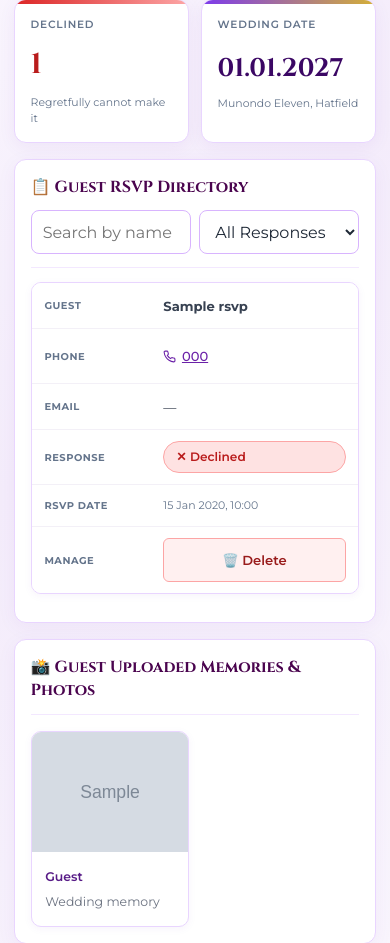
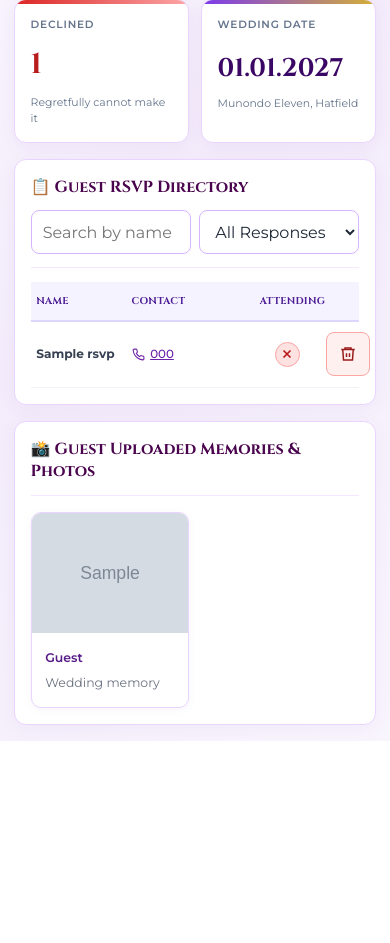
Before and after one commit to darleneskumba-cmyk/Digital-RSVP, a Django app: template templates/invitation/dashboard.html in a window 390 px wide. Shown: the part 358-1301 px from the top of the page. After the commit the page ends 1099 px from the top, so only its background shows below. Run offline with Django 3.2, Linux system fonts and the light colour scheme; the template is opened without the code that fills it: most values are stand-ins (such as "Sample title", 1, 10 or a date in 2020); grey boxes marked "Sample" are stand-in pictures.

Commit message:
darlenes edits

```diff
--- a/templates/invitation/dashboard.html
+++ b/templates/invitation/dashboard.html
@@ -294,7 +294,20 @@
       border-collapse: collapse;
       font-size: 0.88rem;
       background: #ffffff;
+      table-layout: fixed;
     }
+
+    .dash-table th:nth-child(1),
+    .dash-table td:nth-child(1) { width: 32%; }
+
+    .dash-table th:nth-child(2),
+    .dash-table td:nth-child(2) { width: 38%; }
+
+    .dash-table th:nth-child(3),
+    .dash-table td:nth-child(3) { width: 18%; text-align: center; }
+
+    .dash-table th:nth-child(4),
+    .dash-table td:nth-child(4) { width: 12%; text-align: center; }
 
     .dash-table th {
       background: #f5f3ff;
@@ -360,6 +373,37 @@
       color: #3b0764;
     }
 
+    .attendance-icon {
+      display: inline-flex;
+      align-items: center;
+      justify-content: center;
+      width: 28px;
+      height: 28px;
+      color: #15803d;
+      background: #dcfce7;
+      border: 1px solid #86efac;
+      border-radius: 50%;
+      vertical-align: middle;
+    }
+
+    .attendance-icon.declined {
+      color: #b91c1c;
+      background: #fee2e2;
+      border-color: #fca5a5;
+    }
+
+    .visually-hidden {
+      position: absolute;
+      width: 1px;
+      height: 1px;
+      padding: 0;
+      margin: -1px;
+      overflow: hidden;
+      clip: rect(0, 0, 0, 0);
+      white-space: nowrap;
+      border: 0;
+    }
+
     .photo-grid-preview {
       display: grid;
       grid-template-columns: repeat(auto-fill, minmax(180px, 1fr));
@@ -411,18 +455,24 @@
     .dash-delete-btn {
       display: inline-flex;
       align-items: center;
-      gap: 0.3rem;
-      padding: 0.3rem 0.6rem;
+      justify-content: center;
+      width: 40px;
+      height: 40px;
+      padding: 0;
       background: #fff0f0;
       color: #991b1b;
       border: 1px solid #fca5a5;
-      border-radius: 6px;
-      font-size: 0.75rem;
+      border-radius: 8px;
       font-weight: 600;
       cursor: pointer;
       transition: all 0.2s ease;
-      white-space: nowrap;
     }
+
+    .dash-delete-btn svg {
+      width: 18px;
+      height: 18px;
+    }
+
     .dash-delete-btn:hover {
       background: #fee2e2;
       border-color: #f87171;
@@ -552,83 +602,50 @@
         border: 0;
       }
 
-      .dash-table,
-      .dash-table tbody {
-        display: block;
+      .dash-table {
         width: 100%;
-        background: transparent;
+        table-layout: fixed;
       }
 
-      .dash-table thead {
-        position: absolute;
-        width: 1px;
-        height: 1px;
-        padding: 0;
-        margin: -1px;
-        overflow: hidden;
-        clip: rect(0, 0, 0, 0);
-        white-space: nowrap;
-        border: 0;
+      .dash-table th {
+        padding: 0.65rem 0.35rem;
+        font-size: 0.62rem;
+        letter-spacing: 0.3px;
       }
 
-      .dash-table tbody tr.rsvp-row {
-        display: block;
-        margin-bottom: 0.75rem;
-        overflow: hidden;
-        background: #ffffff;
-        border: 1px solid #e9d5ff;
-        border-radius: 10px;
-        box-shadow: 0 2px 8px rgba(107, 33, 168, 0.05);
-      }
-
-      .dash-table tbody tr.rsvp-row td {
-        display: grid;
-        grid-template-columns: minmax(5.5rem, 0.75fr) minmax(0, 1.25fr);
-        align-items: center;
-        gap: 0.6rem;
-        padding: 0.7rem 0.8rem;
-        border-bottom: 1px solid #f3f0f7;
-        background: #ffffff;
-        font-size: 0.82rem;
+      .dash-table td {
+        padding: 0.65rem 0.35rem;
+        font-size: 0.76rem;
         overflow-wrap: anywhere;
       }
 
-      .dash-table tbody tr.rsvp-row td::before {
-        content: attr(data-label);
-        color: var(--dash-text-muted);
-        font-size: 0.62rem;
-        font-weight: 700;
-        letter-spacing: 0.5px;
-        text-transform: uppercase;
-      }
+      .dash-table th:nth-child(1),
+      .dash-table td:nth-child(1) { width: 29%; }
 
-      .dash-table tbody tr.rsvp-row td:first-child {
-        display: none;
-      }
+      .dash-table th:nth-child(2),
+      .dash-table td:nth-child(2) { width: 39%; }
 
-      .dash-table tbody tr.rsvp-row td:last-child {
-        border-bottom: 0;
-      }
+      .dash-table th:nth-child(3),
+      .dash-table td:nth-child(3) { width: 20%; }
 
-      .dash-table tbody tr:not(.rsvp-row) td {
-        display: block;
-        padding: 1.25rem 0.5rem;
-        text-align: center;
-        background: #ffffff;
-        border: 1px solid #e9d5ff;
-        border-radius: 10px;
-        line-height: 1.5;
-      }
+      .dash-table th:nth-child(4),
+      .dash-table td:nth-child(4) { width: 12%; }
 
       .phone-link {
         min-height: 32px;
+        font-size: 0.74rem;
+        overflow-wrap: anywhere;
+      }
+
+      .attendance-icon {
+        width: 25px;
+        height: 25px;
       }
 
       .dash-delete-btn {
-        justify-content: center;
         min-height: 44px;
-        padding: 0.55rem 0.8rem;
-        font-size: 0.82rem;
+        width: 44px;
+        height: 44px;
       }
 
       .photo-grid-preview {
@@ -753,50 +770,58 @@
         <table class="dash-table" id="rsvpsTable">
           <thead>
             <tr>
-              <th>#</th>
-              <th>Full Name</th>
-              <th>Phone / WhatsApp</th>
-              <th>Email</th>
-              <th>Status</th>
-              <th>Date RSVPed</th>
-              <th>Action</th>
+              <th>Name</th>
+              <th>Contact</th>
+              <th>Attending</th>
+              <th><span class="visually-hidden">Delete</span></th>
             </tr>
           </thead>
           <tbody>
             {% for r in rsvps %}
             <tr data-status="{{ r.attending|lower }}" data-row-id="{{ r.id }}" class="rsvp-row">
-              <td>{{ forloop.counter }}</td>
-              <td data-label="Guest"><strong>{{ r.name }}</strong></td>
-              <td data-label="Phone">
+              <td><strong>{{ r.name }}</strong></td>
+              <td>
                 <a href="tel:{{ r.phone }}" class="phone-link">
-                  <svg viewBox="0 0 24 24" fill="none" stroke="currentColor" stroke-width="2" width="13" height="13">
-                    <path
-                      d="M22 16.92v3a2 2 0 0 1-2.18 2 19.79 19.79 0 0 1-8.63-3.07 19.5 19.5 0 0 1-6-6 19.79 19.79 0 0 1-3.07-8.67A2 2 0 0 1 4.11 2h3a2 2 0 0 1 2 1.72 12.84 12.84 0 0 0 .7 2.81 2 2 0 0 1-.45 2.11L8.09 9.91a16 16 0 0 0 6 6l1.27-1.27a2 2 0 0 1 2.11-.45 12.84 12.84 0 0 0 2.81.7A2 2 0 0 1 22 16.92z">
+                  <svg viewBox="0 0 24 24" fill="none" stroke="currentColor" stroke-width="2" width="13" height="13" aria-hidden="true">
+                    <path d="M22 16.92v3a2 2 0 0 1-2.18 2 19.79 19.79 0 0 1-8.63-3.07 19.5 19.5 0 0 1-6-6 19.79 19.79 0 0 1-3.07-8.67A2 2 0 0 1 4.11 2h3a2 2 0 0 1 2 1.72 12.84 12.84 0 0 0 .7 2.81 2 2 0 0 1-.45 2.11L8.09 9.91a16 16 0 0 0 6 6l1.27-1.27a2 2 0 0 1 2.11-.45 12.84 12.84 0 0 0 2.81.7A2 2 0 0 1 22 16.92z">
                     </path>
                   </svg>
                   <span>{{ r.phone }}</span>
                 </a>
               </td>
-              <td data-label="Email">{{ r.email|default:"—" }}</td>
-              <td data-label="Response">
+              <td>
                 {% if r.is_attending %}
-                <span class="badge-status badge-yes">✓ Attending</span>
+                <span class="attendance-icon" title="Attending" aria-label="Attending">
+                  <svg viewBox="0 0 24 24" fill="none" stroke="currentColor" stroke-width="3" width="16" height="16" aria-hidden="true">
+                    <path d="m5 12 4 4L19 6"></path>
+                  </svg>
+                  <span class="visually-hidden">Attending</span>
+                </span>
                 {% else %}
-                <span class="badge-status badge-no">✕ Declined</span>
+                <span class="attendance-icon declined" title="Declined" aria-label="Declined">
+                  <svg viewBox="0 0 24 24" fill="none" stroke="currentColor" stroke-width="3" width="14" height="14" aria-hidden="true">
+                    <path d="m6 6 12 12M18 6 6 18"></path>
+                  </svg>
+                  <span class="visually-hidden">Declined</span>
+                </span>
                 {% endif %}
               </td>
-              <td data-label="RSVP date"><small style="color:#64748b;">{{ r.created_at|date:"d M Y, H:i" }}</small></td>
-              <td data-label="Manage">
+              <td>
                 <button type="button" class="dash-delete-btn"
                   onclick="deleteGuestRow({{ r.id }}, '{{ r.name|escapejs }}')"
-                  title="Delete {{ r.name|escapejs }}">
-                  🗑️ Delete
+                  title="Delete {{ r.name|escapejs }}" aria-label="Delete {{ r.name|escapejs }}">
+                  <svg viewBox="0 0 24 24" fill="none" stroke="currentColor" stroke-width="2" aria-hidden="true">
+                    <path d="M3 6h18"></path>
+                    <path d="M8 6V4h8v2"></path>
+                    <path d="m19 6-1 14H6L5 6"></path>
+                    <path d="M10 11v5M14 11v5"></path>
+                  </svg>
                 </button>
               </td>
             </tr>
             {% empty %}
             <tr>
-              <td colspan="7" style="text-align:center;padding:2.5rem;color:#888;">
+              <td colspan="4" style="text-align:center;padding:2.5rem;color:#888;">
                 No RSVPs found yet. Responses from the invitation website will appear here in real time.
               </td>
             </tr>
@@ -863,7 +888,7 @@
             row.style.transition = 'opacity 0.3s ease, transform 0.3s ease';
             row.style.opacity = '0';
             row.style.transform = 'translateX(20px)';
-            setTimeout(() => { row.remove(); renumberRows(); }, 320);
+            setTimeout(() => row.remove(), 320);
           }
         } else {
           alert('Could not delete RSVP: ' + (data.error || 'Unknown error'));
@@ -874,12 +899,6 @@
       }
     }
 
-    function renumberRows() {
-      document.querySelectorAll('.rsvp-row').forEach((row, idx) => {
-        const firstCell = row.querySelector('td:first-child');
-        if (firstCell) firstCell.textContent = idx + 1;
-      });
-    }
   </script>
 </body>
 
```
Also changed, not shown: wedding_rsvp.db.
